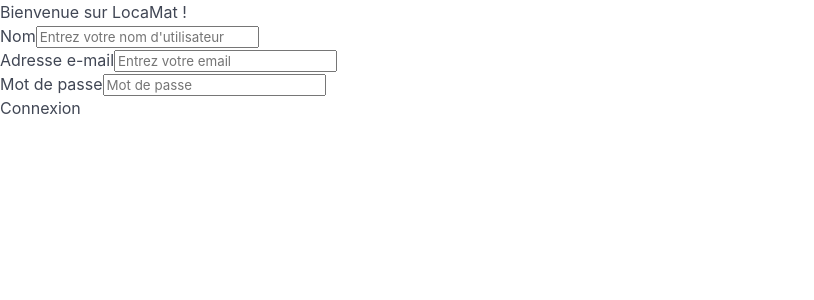
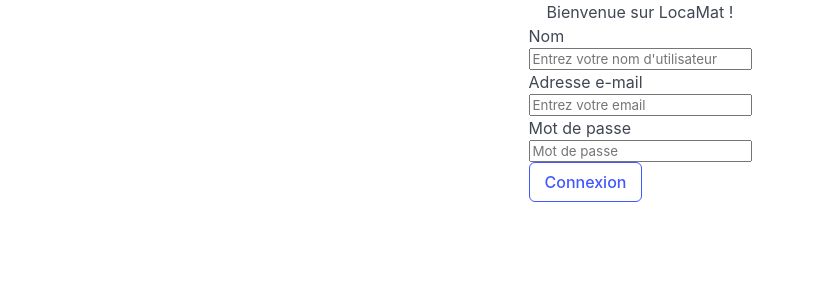
Before and after one commit to Greenwind974/QualiteLogiciel-AMAMKR-, a Vue app: page / in a window 1280 px wide. Shown: the top 300 px of the page, without its empty margins (0-814 px from the left). Built offline with nearby package versions, Linux system fonts and the light colour scheme.

Commit message:
debut ajout style avec bulma

```diff
--- a/src/components/LoginPage.vue
+++ b/src/components/LoginPage.vue
@@ -1,20 +1,20 @@
 <template>
-  <div>
+  <div class="is-flex is-flex-direction-column is-align-items-center">
     <h1>Bienvenue sur LocaMat !</h1>
     <form>
-      <div>
+      <div class="is-flex is-flex-direction-column">
         <label>Nom</label>
         <input placeholder="Entrez votre nom d'utilisateur" />
       </div>
-      <div>
+      <div class="is-flex is-flex-direction-column">
         <label>Adresse e-mail</label>
         <input type="email" v-model="email" placeholder="Entrez votre email" required />
       </div>
-      <div>
+      <div class="is-flex is-flex-direction-column">
         <label>Mot de passe</label>
         <input type="password" v-model="password" placeholder="Mot de passe" />
       </div>
-      <button>Connexion</button>
+      <button class="button is-link is-outlined">Connexion</button>
     </form>
   </div>
 </template>
```
